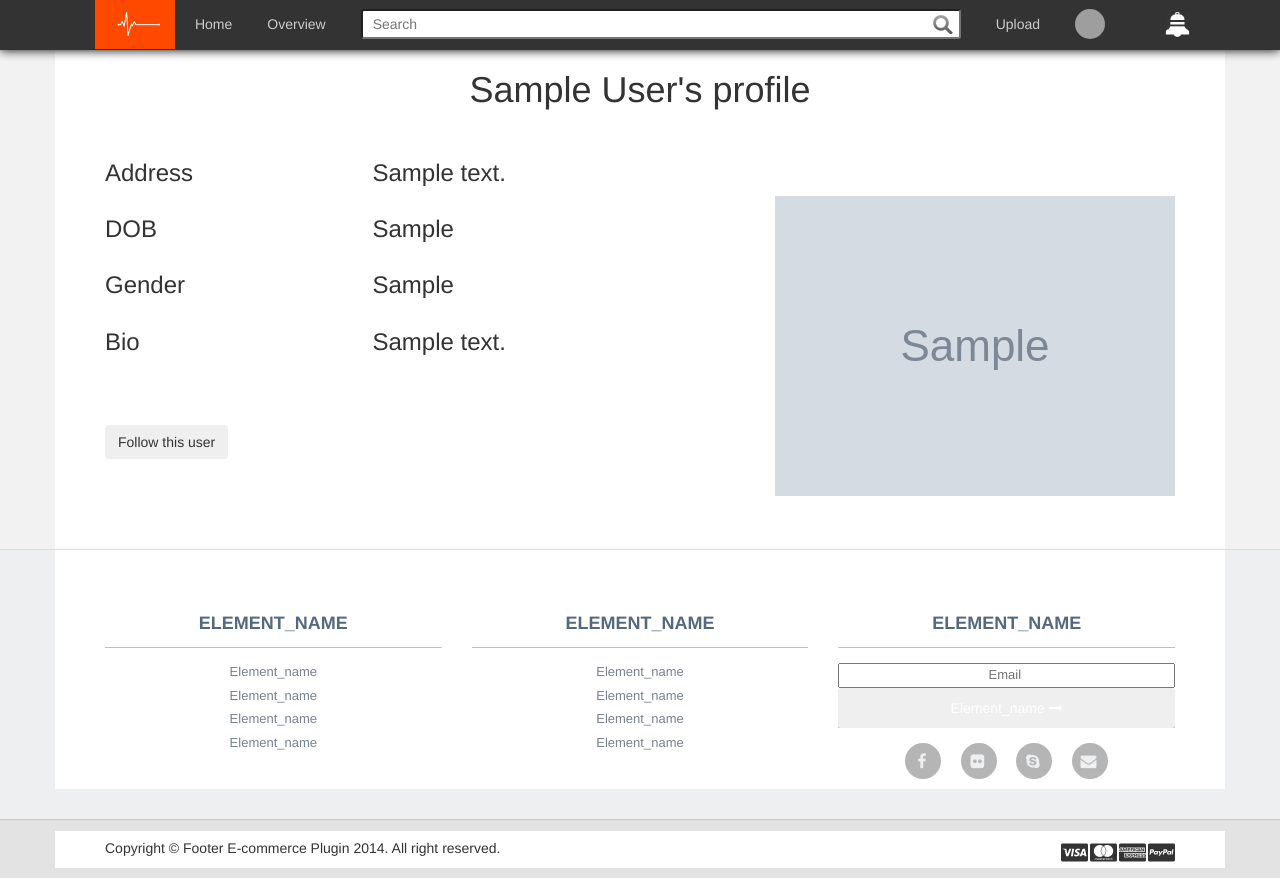
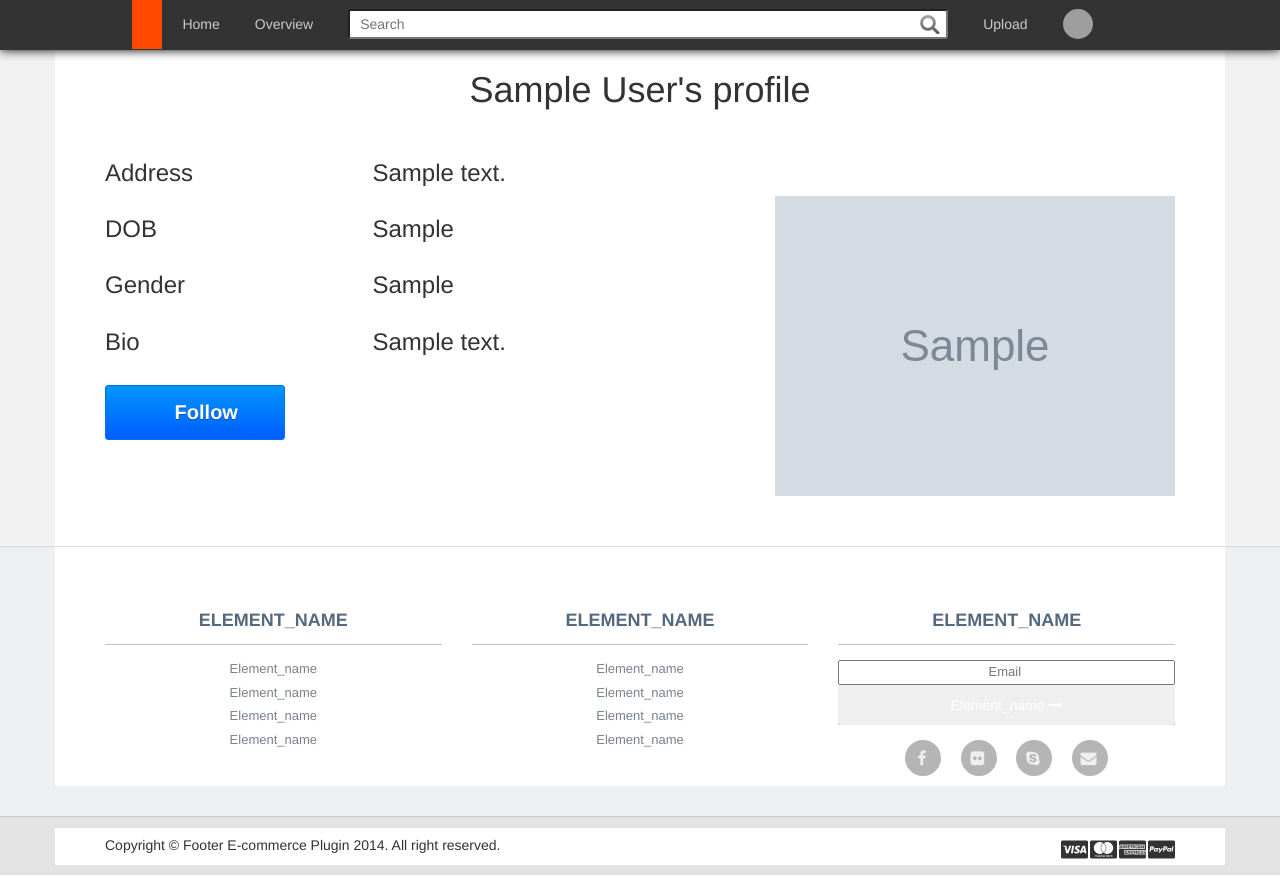
Before and after one commit to haupp246/soundcloud, a PHP site: page /view/Users/view_profile.php?id=1 in a window 1280 px wide. Run offline with PHP 8.4, Linux system fonts and the light colour scheme; the visitor is signed in with stand-in values (Sample User, id 1); tables that the repository leaves empty or names only in its code hold one stand-in row (values such as "Sample post"); grey boxes marked "Sample" are stand-in pictures; data that the repository does not hold is empty; some libraries are stand-ins or nearby versions; grey boxes are pictures that could not be loaded.

Commit message:
nut follow

```diff
--- a/view/Users/view_profile.php
+++ b/view/Users/view_profile.php
@@ -21,6 +21,138 @@
 	<link rel="icon"  href="/soundcloud/assets/ico/1.ico"/>
     <link rel="stylesheet" type="text/css" href="/soundcloud/lib/tiny/tinyplayer.css">
     <script src="/soundcloud/lib/tiny/tinyplayer.js"></script>
+    <link rel="stylesheet" href="https://maxcdn.bootstrapcdn.com/bootstrap/3.3.7/css/bootstrap.min.css" integrity="sha384-BVYiiSIFeK1dGmJRAkycuHAHRg32OmUcww7on3RYdg4Va+PmSTsz/K68vbdEjh4u" crossorigin="anonymous">
+	<script src="https://ajax.googleapis.com/ajax/libs/jquery/3.1.1/jquery.min.js"></script>
+	<script type="text/javascript">
+		$(function(){
+			 initiateFollow();
+		});
+
+		function initiateFollow() {
+			  $("a.unfollow").bind("mouseover",function(){
+			   //$(this).children("img").attr("src","/soundcloud/assets/img/follow.png");
+			   $(this).children("span").text("UnFollow");
+			  });
+
+			  $("a.unfollow").bind("mouseout",function(){
+			   //$(this).children("img").attr("src","/soundcloud/assets/img/following.png");
+			   $(this).children("span").text("Following");
+			  });
+
+			  $("a.unfollow").bind("click",function(){
+                $.ajax({
+                             url: '../../controller/follow.php',
+                             data: {id: <?php echo $_GET['id'];?>},
+                                error: function() {
+     							 $('#info').html('<p>An error has occurred</p>');
+  												 },
+
+                             type: 'POST' ,
+                                    success: function(id){
+                                        //location.reload();
+                                    }});
+			    $(this).children("a.unfollow span").text("Follow");
+			    $(this).removeClass("unfollow");
+			    $(this).addClass("follow");
+			    $(this).unbind();
+			    initiateFollow();
+			  });
+
+			  $("a.follow").bind("click",function(){
+			    //$(this).children("img").attr("src","/soundcloud/assets/img/follow.png");
+			    $.ajax({
+                             url: '../../controller/follow.php',
+                             data: {id: <?php echo $_GET['id'];?>},
+    		                           error: function() {
+      					$('#info').html('<p>An error has occurred</p>');
+   									},
+  		                           type: 'POST' ,
+                                    success: function(id){
+                                        //location.reload();
+                        	}});
+			    $(this).children("span").text("UnFollow");
+			    $(this).removeClass("follow");
+			    $(this).addClass("unfollow");
+			    $(this).unbind();
+			    initiateFollow();
+			  });
+		}
+	</script>
+	<style type="text/css" media="screen">
+a.button {
+    text-align: center;
+    background-origin: padding-box;
+    background-size: auto;
+    border-bottom-left-radius: 3px;
+    border-bottom-right-radius: 3px;
+    border-bottom-style: solid;
+    border-bottom-width: 1px;
+    border-left-style: solid;
+    border-left-width: 1px;
+    border-right-style: solid;
+    border-right-width: 1px;
+    border-top-left-radius: 3px;
+    border-top-right-radius: 3px;
+    border-top-style: solid;
+    border-top-width: 1px;
+    box-sizing: border-box;
+    cursor: pointer;
+    display: block;
+    font-family: 'Helvetica Neue', Helvetica, Arial, sans-serif;
+    font-size: 20px;
+    font-style: normal;
+    font-variant: normal;
+    font-weight: bold;
+    line-height: 23px;
+    outline-color: rgb(255, 255, 255);
+    outline-style: none;
+    outline-width: 0px;
+    text-decoration: none;
+    text-shadow: rgba(0, 0, 0, 0.298039) 0px 1px 0px;
+    vertical-align: middle;
+    padding: 15px 30px 15px 30px;
+    zoom: 1;
+    width: 180px;
+}
+
+a.follow {
+    background-image: linear-gradient(rgb(0, 150, 255), rgb(0, 93, 255));
+    color: rgb(255, 255, 255);
+    border-bottom-color: rgb(0, 113, 224);
+    border-left-color: rgb(0, 113, 224);
+    border-right-color: rgb(0, 113, 224);
+    border-top-color: rgb(0, 113, 224);
+}
+
+a.follow:hover,a.follow:active {
+    background: linear-gradient(#008aea, #024dcf);
+    border-color: #0055a7;
+}
+
+a img {
+    width: 14px;
+    margin-right: 3px;
+}
+
+a.unfollow {
+    color: #FFFFFF;
+    background: #3eef1f;
+    background: -webkit-gradient(linear, 0% 40%, 0% 70%, from(#3eef1f),
+        to(#35cc1a));
+    background: -moz-linear-gradient(linear, 0% 40%, 0% 70%, from(#3eef1f),
+        to(#35cc1a));
+    border-bottom-color: #dcdcdc;
+    border-left-color: #dcdcdc;
+    border-right-color: #dcdcdc;
+    border-top-color: #dcdcdc;
+}
+
+a.unfollow:hover,a.unfollow:active {
+    background: linear-gradient(#eb3845, #d9030a);
+    border-color: #e7473c;
+    color: #fff;
+}
+</style>
 </head>
 <body>
 <?php include_once '../layout/header.php'; ?>
@@ -28,6 +160,9 @@
 		<?php
 		$db_connect = db_connect();
 		$id= isset($_GET['id']) ? $_GET['id'] : '';
+		if($id==$u->userID) {
+			 echo "<script> window.location = \"profile.php \"; </script>";
+		}
 		$query="SELECT * FROM user WHERE userID = '$id'";
 		$result=mysql_query($query,$db_connect) or die ("Error in query: $query");
 		$num_row=mysql_num_rows($result);
@@ -51,15 +186,17 @@
 		<?php
 		$query="SELECT * FROM follow WHERE userID1='$u->userID' and userID2='$p->userID'";
 		$result=mysql_query($query,$db_connect) or die ("Error in query: $query");
+		$num_row = mysql_num_rows($result);
+		if ($num_row==0)	{
 		?>
-		<form method="POST" action="">
-		<br/>
-		<br/>
-			<input class="btn" type="submit" value="Follow this user" name="follow">
-		</form>
-
-
-
+		<a  class="button follow"><img width="10px" /> <span>Follow</span></a>
+	<?php
+	} 	else{
+	?>
+		<a  class="button unfollow"><img width="10px" /> <span>Following</span></a>
+    <?php
+	}
+	?>
         <br><br>
 
         <div id="all_tracks"></div>
```
Also changed, not shown: controller/follow.php (added, +33 -0 lines), view/follow-button.php (added, +122 -0 lines), assets/img/follow.png (added), assets/img/following.png (added), controller/users_list.php (deleted).
